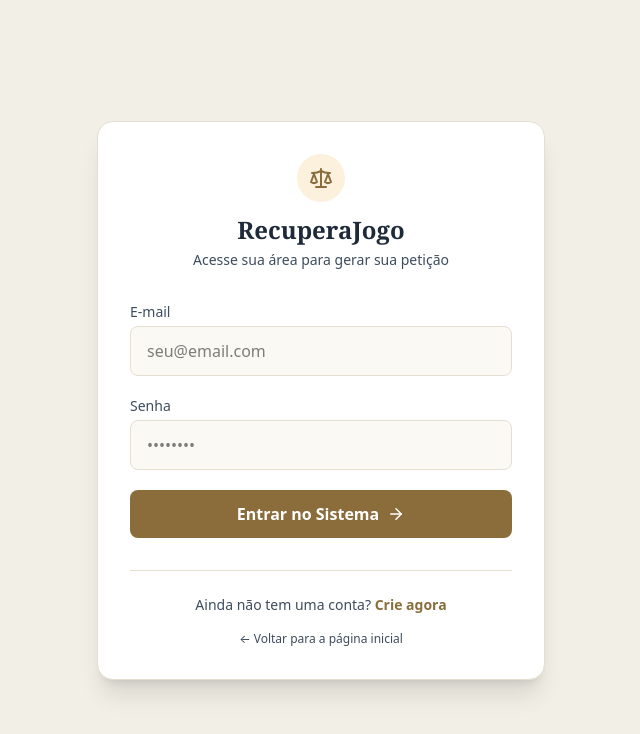
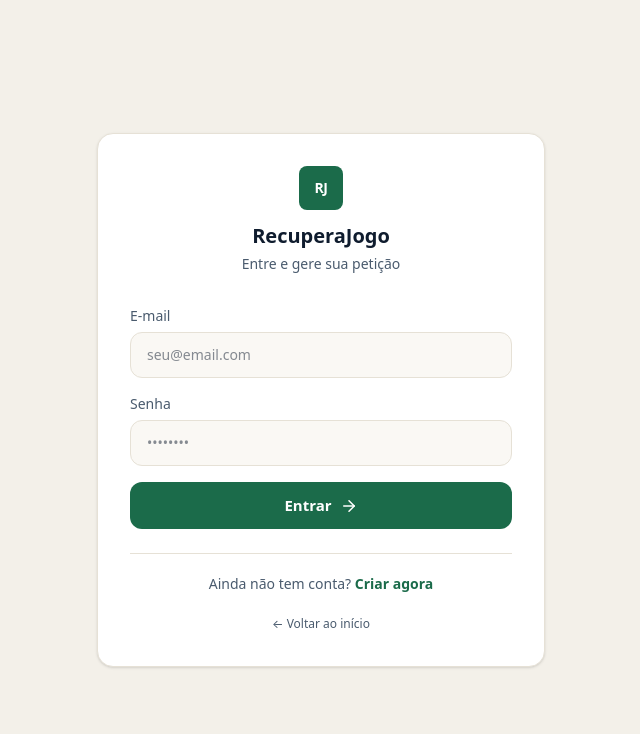
Before and after one commit to pedrofsneto33/EBookall, a Next.js app: page /login in a window 1280 px wide. Shown: the top 734 px of the page, without its empty margins (319-959 px from the left). Built offline with nearby package versions, Linux system fonts and the light colour scheme.

Commit message:
style(login): tokens verdes + logo RJ + copy de conversao

```diff
--- a/app/login/page.tsx
+++ b/app/login/page.tsx
@@ -2,18 +2,17 @@
 
 import { useState, Suspense } from "react";
 import { useRouter, useSearchParams } from "next/navigation";
-import { Scale, AlertCircle, CheckCircle2, ArrowRight, Loader2 } from "lucide-react";
+import { AlertCircle, CheckCircle2, ArrowRight, Loader2 } from "lucide-react";
 import { supabase } from "./supabase";
 
-const INK = "#1E2A3A";
-const INK_SOFT = "#3D4C5E";
-const PAPER = "#FBF9F4";
-const PAPER_LINE = "#E4DFD1";
-const SEAL = "#8A6D3B";
+const INK = "#0F1C2E";
+const INK_SOFT = "#4A5B6E";
+const PAPER = "#FAF8F4";
+const PAPER_LINE = "#E6E1D6";
+const SEAL = "#1B6B4A";
 const AMBER_BG = "#FBF1DD";
 const AMBER_BORDER = "#D8B368";
 
-// 🔒 Componente interno que usa useSearchParams (precisa estar dentro de Suspense)
 function LoginForm() {
   const router = useRouter();
   const searchParams = useSearchParams();
@@ -46,8 +45,7 @@ function LoginForm() {
         setMessage("Login realizado! Verificando acesso...");
         setMessageType("success");
 
-        // 🔒 VERIFICAÇÃO DE PAGAMENTO
-        console.log("🔑 Login bem-sucedido. User ID:", data.user.id);
+        console.log("Login OK. User ID:", data.user.id);
 
         const { data: subscription, error: subError } = await supabase
           .from('subscriptions')
@@ -55,13 +53,9 @@ function LoginForm() {
           .eq('user_id', data.user.id)
           .single();
 
-        console.log("📊 Resultado da verificação:", { subscription, subError });
-
         if (subError || !subscription || subscription.status !== 'active') {
-          console.log("🚫 BLOQUEADO: Redirecionando para PAGAMENTO.");
           router.replace(`/pagamento?user_id=${data.user.id}`);
         } else {
-          console.log("✅ LIBERADO: Redirecionando para", redirect);
           router.replace(redirect);
         }
       }
@@ -77,7 +71,7 @@ function LoginForm() {
         setMessageType("error");
         setLoading(false);
       } else {
-        setMessage("Conta criada! Verifique seu e-mail para confirmar e depois faça o login.");
+        setMessage("Conta criada! Confirme o e-mail e faça login.");
         setMessageType("success");
         setIsLogin(true);
         setLoading(false);
@@ -86,101 +80,100 @@ function LoginForm() {
   };
 
   return (
-    <div className="bg-white p-8 rounded-2xl shadow-xl max-w-md w-full border" style={{ borderColor: PAPER_LINE }}>
+    <div className="bg-white p-8 rounded-2xl shadow-sm max-w-md w-full border" style={{ borderColor: PAPER_LINE }}>
       <div className="flex flex-col items-center mb-8">
-        <div className="w-12 h-12 rounded-full flex items-center justify-center mb-3" style={{ backgroundColor: AMBER_BG }}>
-          <Scale size={24} style={{ color: SEAL }} />
+        <div className="w-11 h-11 rounded-lg flex items-center justify-center mb-3 text-white text-sm font-bold tracking-tight" style={{ backgroundColor: SEAL }}>
+          RJ
         </div>
-        <h1 className="text-2xl font-bold text-center" style={{ color: INK, fontFamily: "Georgia, serif" }}>
+        <h1 className="text-xl font-bold text-center" style={{ color: INK }}>
           RecuperaJogo
         </h1>
         <p className="text-sm text-center mt-1" style={{ color: INK_SOFT }}>
-          {isLogin ? "Acesse sua área para gerar sua petição" : "Crie sua conta para começar"}
+          {isLogin ? "Entre e gere sua petição" : "Crie sua conta para começar"}
         </p>
       </div>
 
-      <form onSubmit={handleAuth} className="space-y-5">
+      <form onSubmit={handleAuth} className="space-y-4">
         <div>
-          <label className="block text-sm font-medium mb-1" style={{ color: INK_SOFT }}>E-mail</label>
+          <label className="block text-sm font-medium mb-1.5" style={{ color: INK_SOFT }}>E-mail</label>
           <input
             type="email"
             value={email}
             onChange={(e) => setEmail(e.target.value)}
-            className="w-full px-4 py-3 rounded-lg border outline-none focus:ring-2 transition-all"
-            style={{ borderColor: PAPER_LINE, backgroundColor: PAPER }}
+            className="w-full px-4 py-3 rounded-xl border outline-none focus:ring-2 transition-all text-sm"
+            style={{ borderColor: PAPER_LINE, backgroundColor: PAPER, color: INK }}
             placeholder="seu@email.com"
             required
           />
         </div>
 
         <div>
-          <label className="block text-sm font-medium mb-1" style={{ color: INK_SOFT }}>Senha</label>
+          <label className="block text-sm font-medium mb-1.5" style={{ color: INK_SOFT }}>Senha</label>
           <input
             type="password"
             value={password}
             onChange={(e) => setPassword(e.target.value)}
-            className="w-full px-4 py-3 rounded-lg border outline-none focus:ring-2 transition-all"
-            style={{ borderColor: PAPER_LINE, backgroundColor: PAPER }}
+            className="w-full px-4 py-3 rounded-xl border outline-none focus:ring-2 transition-all text-sm"
+            style={{ borderColor: PAPER_LINE, backgroundColor: PAPER, color: INK }}
             placeholder="••••••••"
             required
           />
         </div>
 
         {message && (
-          <div className="p-3 rounded-lg text-sm font-medium flex items-start gap-2"
+          <div className="p-3 rounded-xl text-sm font-medium flex items-start gap-2 border"
                style={messageType === "error"
                  ? { backgroundColor: "#FEF2F2", borderColor: "#FECACA", color: "#991B1B" }
                  : { backgroundColor: AMBER_BG, borderColor: AMBER_BORDER, color: "#5C4A22" }
                }>
             {messageType === "error" ? <AlertCircle size={18} className="shrink-0 mt-0.5" /> : <CheckCircle2 size={18} className="shrink-0 mt-0.5" />}
             <span>{message}</span>
-            {loading && messageType === "success" && <Loader2 size={16} className="animate-spin ml-2" />}
+            {loading && messageType === "success" && <Loader2 size={16} className="animate-spin ml-1" />}
           </div>
         )}
 
         <button
           type="submit"
           disabled={loading}
-          className="w-full font-bold py-3 rounded-lg transition-all flex items-center justify-center gap-2 disabled:opacity-70 disabled:cursor-not-allowed hover:opacity-90"
-          style={{ backgroundColor: SEAL, color: "#FFF" }}
+          className="w-full font-semibold py-3 rounded-xl transition-all flex items-center justify-center gap-2 disabled:opacity-70 text-white text-[15px]"
+          style={{ backgroundColor: SEAL }}
         >
-          {loading ? "Processando..." : (isLogin ? "Entrar no Sistema" : "Criar Conta Gratuita")}
+          {loading ? "Processando..." : (isLogin ? "Entrar" : "Criar conta")}
           {!loading && <ArrowRight size={18} />}
         </button>
       </form>
 
-      <div className="text-center mt-8 pt-6 border-t" style={{ borderColor: PAPER_LINE }}>
+      <div className="text-center mt-6 pt-5 border-t" style={{ borderColor: PAPER_LINE }}>
         <p className="text-sm" style={{ color: INK_SOFT }}>
-          {isLogin ? "Ainda não tem uma conta?" : "Já possui uma conta?"}{" "}
+          {isLogin ? "Ainda não tem conta?" : "Já tem conta?"}{" "}
           <button
             type="button"
             onClick={() => {
               setIsLogin(!isLogin);
               setMessage("");
             }}
-            className="font-semibold hover:underline transition-colors"
+            className="font-semibold hover:underline"
             style={{ color: SEAL }}
           >
-            {isLogin ? "Crie agora" : "Faça login"}
+            {isLogin ? "Criar agora" : "Fazer login"}
           </button>
         </p>
       </div>
 
       <div className="text-center mt-4">
-        <a href="/" className="text-xs flex items-center justify-center gap-1 hover:underline" style={{ color: INK_SOFT }}>
-          ← Voltar para a página inicial
+        <a href="/" className="text-xs hover:underline" style={{ color: INK_SOFT }}>
+          ← Voltar ao início
         </a>
       </div>
     </div>
   );
 }
 
-// 🔒 Componente principal que envolve o LoginForm em Suspense
 export default function Login() {
   return (
-    <div className="min-h-screen flex items-center justify-center p-4" style={{ backgroundColor: "#F2EFE6" }}>
+    <div className="min-h-screen flex items-center justify-center p-4" style={{ backgroundColor: "#F3F0E9" }}>
       <Suspense fallback={
-        <div className="bg-white p-8 rounded-2xl shadow-xl max-w-md w-full border text-center" style={{ borderColor: PAPER_LINE }}>
+        <div className="bg-white p-8 rounded-2xl shadow-sm max-w-md w-full border text-center" style={{ borderColor: PAPER_LINE }}>
           <Loader2 size={32} className="mx-auto mb-4 animate-spin" style={{ color: SEAL }} />
           <p className="text-sm" style={{ color: INK_SOFT }}>Carregando...</p>
         </div>
```
